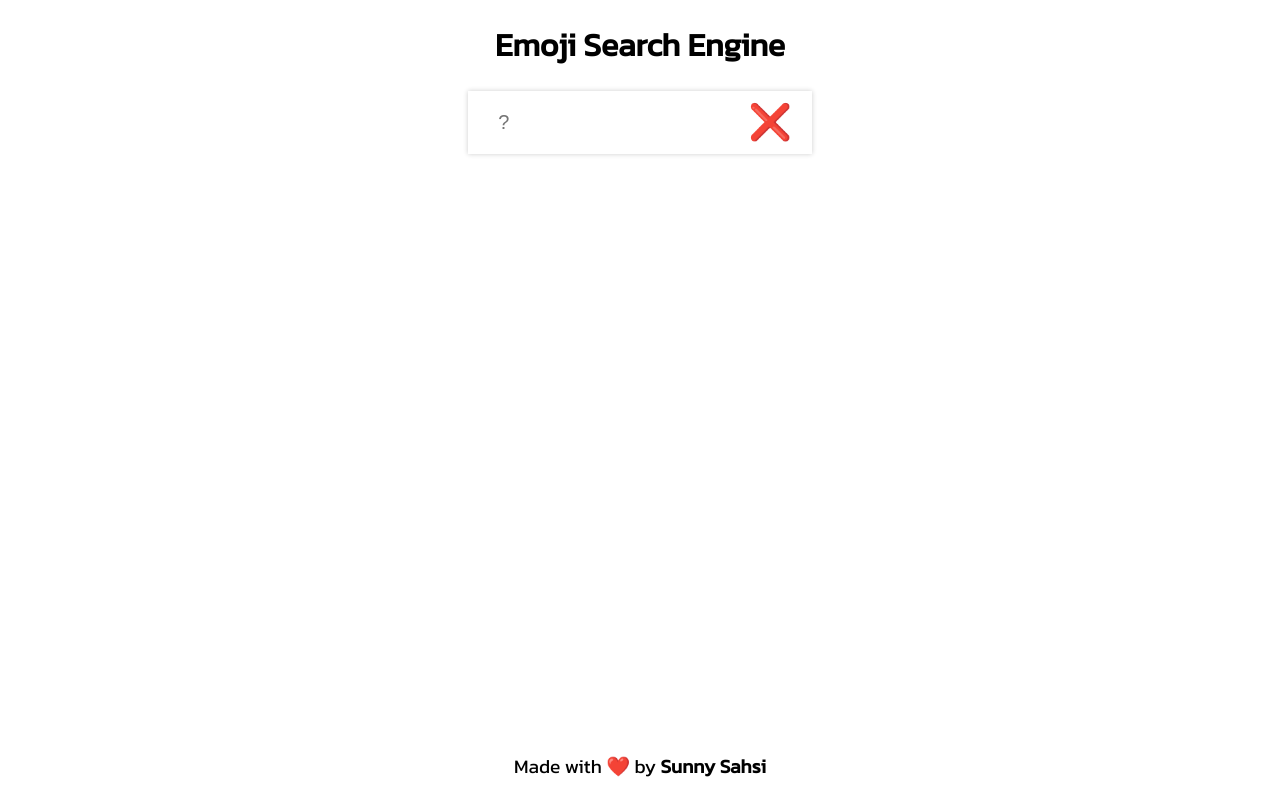
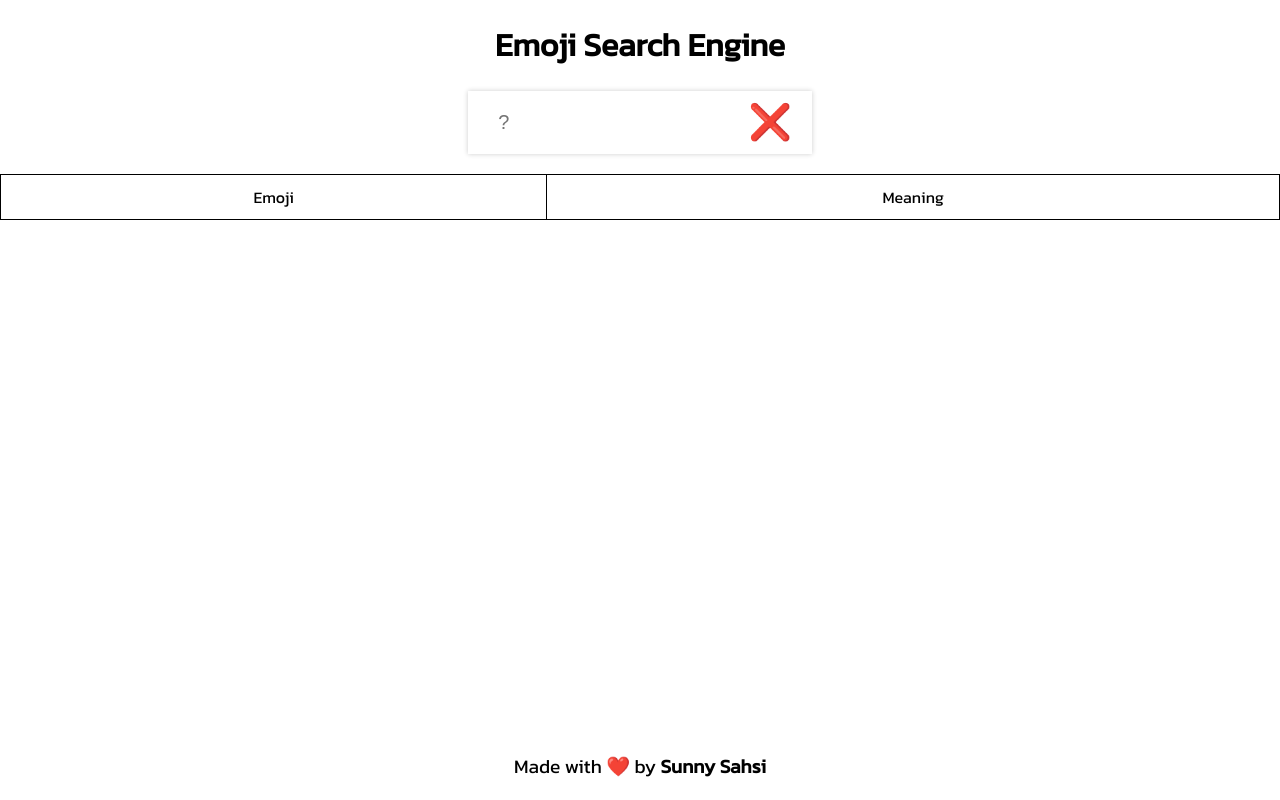
Before and after one commit to sahsisunny/Know-your-emoji, a React (Create React App) app: page / in a window 1280 px wide. Built offline with nearby package versions, Linux system fonts and the light colour scheme.

Commit message:
add map to output

```diff
--- a/src/App.css
+++ b/src/App.css
@@ -85,3 +85,23 @@ p{
   text-decoration: none;
   font-weight: 600;
 }
+
+table{
+  margin-top: 20px;
+  width: 100%;
+  border-collapse: collapse;
+  text-align: center;
+}
+
+th, td{
+  border: 1px solid black;
+  padding: 10px;
+}
+
+tr:nth-child(even){
+  background-color: #f2f2f2;
+}
+
+tr:hover{
+  background-color: #ddd;
+}
--- a/src/App.js
+++ b/src/App.js
@@ -3,43 +3,39 @@ import "./App.css";
 
 
 const url = "https://emoji-api.com/emojis?search="
-const key = "&access_key=a6f8c4e3c19de6224d1eeb0286ca1ddb9df196cb";
+const keys = [
+  "&access_key=a6f8c4e3c19de6224d1eeb0286ca1ddb9df196cb",
+  "&access_key=3940544330a8fcd4870c768b5286c07269345fc1",
+  "&access_key=f1191bb976d9354b9a167aa978b31161cc1fdf4e"
+];
+
+
 function App() {
-  const [meaning, setMeaning] = useState("");
-  const [meaning2, setMeaning2] = useState("");
-  const [meaning3, setMeaning3] = useState("");
-  const [meaning4, setMeaning4] = useState("");
-  const [meaning5, setMeaning5] = useState("");
-  const [meaning6, setMeaning6] = useState("");
-  const [meaning7, setMeaning7] = useState("");
-  const [meaning8, setMeaning8] = useState("");
-  const [meaning9, setMeaning9] = useState("");
-  const [meaning10, setMeaning10] = useState("");
+  const [meaning, setMeaning] = useState([]);
 
   // For User input
   function inputHandler(event) {
     const userInput = event.target.value;
-    const completeUrl = url + userInput + key;
-    fetch(completeUrl)
-      .then((response) => response.json())
-      .then((json) => {
-        if (json.length === 0) {
-          setMeaning("Sorry we don't have this in our database");
-        } else {
-          setMeaning(json[0].character + " - " + json[0].unicodeName);
-          setMeaning2(json[1].character + " - " + json[1].unicodeName);
-          setMeaning3(json[2].character + " - " + json[2].unicodeName);
-          setMeaning4(json[3].character + " - " + json[3].unicodeName);
-          setMeaning5(json[4].character + " - " + json[4].unicodeName);
-          setMeaning6(json[5].character + " - " + json[5].unicodeName);
-          setMeaning7(json[6].character + " - " + json[6].unicodeName);
-          setMeaning8(json[7].character + " - " + json[7].unicodeName);
-          setMeaning9(json[8].character + " - " + json[8].unicodeName);
-          setMeaning10(json[9].character + " - " + json[9].unicodeName);
-        }
-      });
+    const completeUrl = url + userInput + keys[0];
+    const completeUrl1 = url + userInput + keys[1];
+    const fun1 = async () => {
+      const res = await fetch(completeUrl);
+      const data = await res.json();
+      setMeaning(data);
+    };
+
+    const fun2 = async () => {
+      const res = await fetch(completeUrl1);
+      const data = await res.json();
+      setMeaning(data);
+    };
+    try {
+      fun1();
+    }
+    catch (err) {
+      fun2();
+    }
   }
-
 
   return (
     <div className="App">
@@ -55,16 +51,24 @@ function App() {
           <button onClick={() => document.querySelector(".inputEmoji").value = ""} className="clear">❌</button>
         </div>
       </div>
-      <p>{meaning}</p>
-      <p>{meaning2}</p>
-      <p>{meaning3}</p>
-      <p>{meaning4}</p>
-      <p>{meaning5}</p>
-      <p>{meaning6}</p>
-      <p>{meaning7}</p>
-      <p>{meaning8}</p>
-      <p>{meaning9}</p>
-      <p>{meaning10}</p>
+      <div className="outputArea">
+        <table>
+          <tbody>
+            <tr>
+              <td>Emoji</td>
+              <td>Meaning</td>
+            </tr>
+          </tbody>
+          {meaning.map((emoji,) => {
+            return (
+              <tr>
+                <td key={emoji.toString()}>{emoji.character}</td>
+                <td key={emoji.toString()}>{emoji.unicodeName}</td>
+              </tr>
+            );
+          })}
+        </table>
+      </div>
     </div>
   );
 }
```
